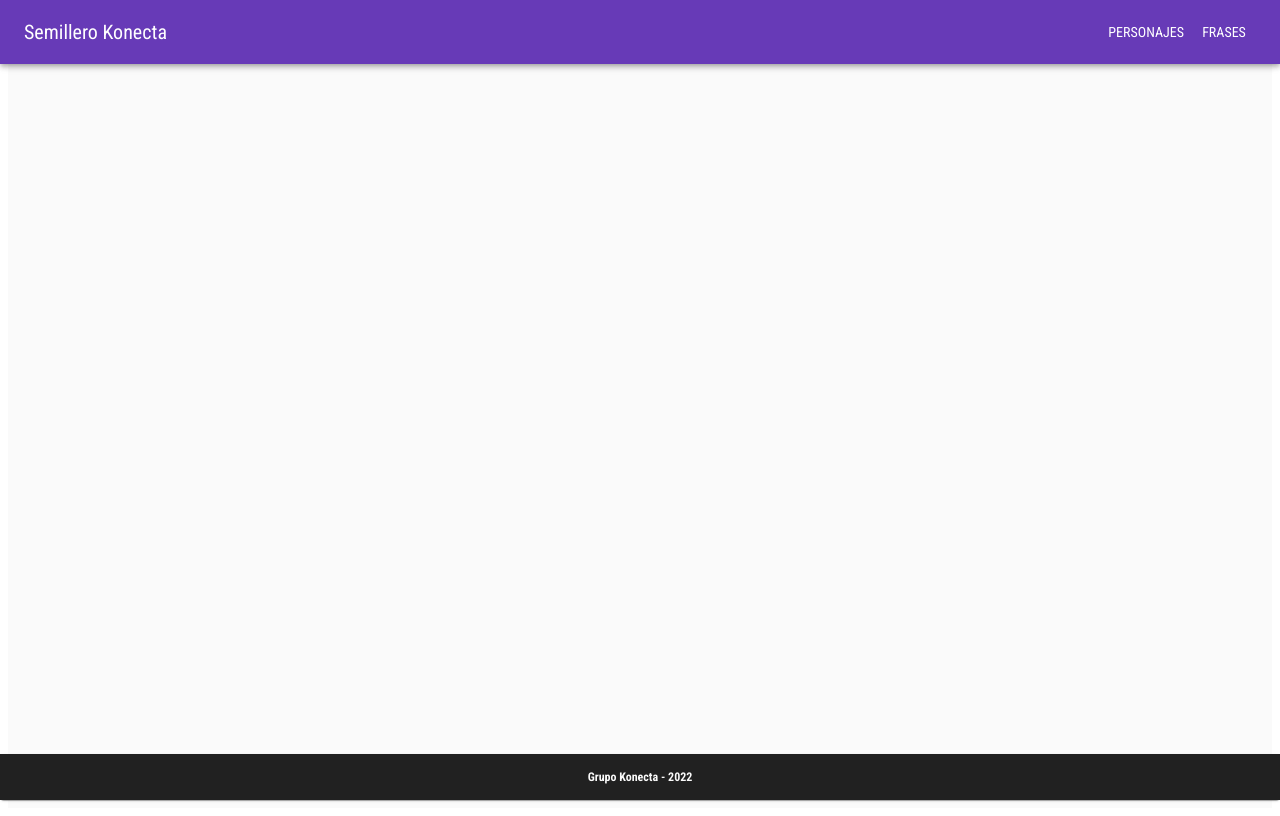
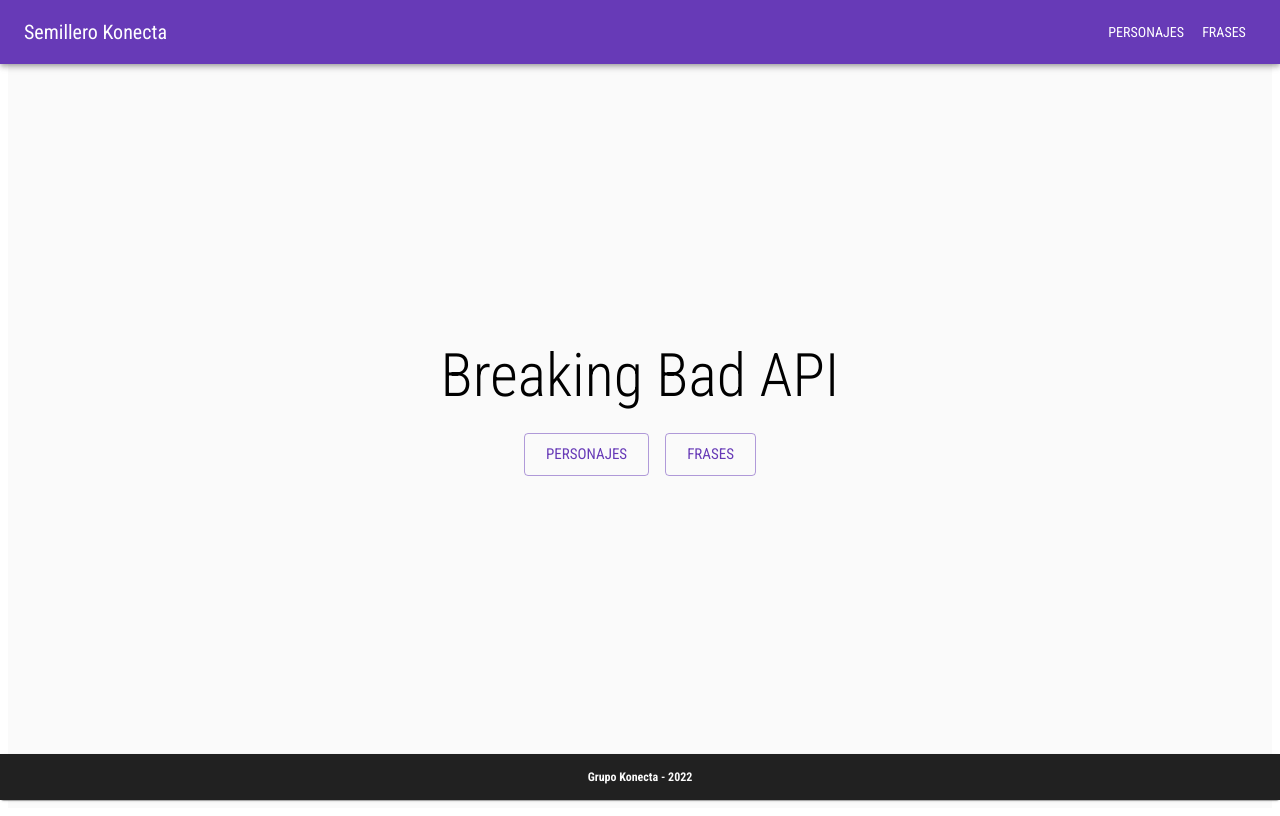
Before and after one commit to ingfabianduran/Semillero_Konecta, a React (Create React App) app: page / in a window 1280 px wide. Built offline with nearby package versions, Linux system fonts and the light colour scheme.

Commit message:
Se agrega el Home y el jsconfig

```diff
--- /dev/null
+++ b/jsconfig.json
@@ -0,0 +1,5 @@
+{
+    "compilerOptions": {
+        "baseUrl": "src"
+    }
+}
--- a/package.json
+++ b/package.json
@@ -2,7 +2,7 @@
   "name": "breakingbad_app",
   "version": "0.1.0",
   "private": true,
-  "homepage": "https://ingfabianduran.github.io/Semillero_Konecta/",
+  "homepage": "https://ingfabianduran.github.io",
   "dependencies": {
     "@emotion/react": "^11.7.1",
     "@emotion/styled": "^11.6.0",
--- a/src/components/Frases/ComentarioFrase.js
+++ b/src/components/Frases/ComentarioFrase.js
@@ -1,6 +1,6 @@
 import { Dialog, Card, CardContent, Stack, TextField, Button, Divider, List, ListItem, ListItemText } from '@mui/material';
 import { useFormik } from 'formik';
-import { validationComentario } from '../../validators/validators';
+import { validationComentario } from 'validators/validators';
 
 function ComentarioFrase({ openDialog, closeDialog, frase, dataForm, submitForm }) {
   const formik = useFormik({
--- a/src/components/Frases/RowTableFrase.js
+++ b/src/components/Frases/RowTableFrase.js
@@ -1,9 +1,9 @@
 import { Fragment, useState, useContext } from 'react';
 import { Table, TableHead, TableRow, TableCell, TableBody, Button, IconButton, Collapse, Rating, } from '@mui/material';
 import { InsertPhoto, KeyboardArrowDown, KeyboardArrowUp, Visibility } from '@mui/icons-material/';
-import { FotoPersonaje } from '../Personajes/FotoPersonaje';
-import { ComentarioFrase } from './ComentarioFrase';
-import { FrasesContext } from '../../context/FrasesContex';
+import { FotoPersonaje } from 'components/Personajes/FotoPersonaje';
+import { ComentarioFrase } from 'components/Frases/ComentarioFrase';
+import { FrasesContext } from 'context/FrasesContex';
 import { toast } from 'react-toastify';
 
 function RowTableFrase({ frase }) {
--- a/src/components/Frases/TableFrase.js
+++ b/src/components/Frases/TableFrase.js
@@ -1,6 +1,6 @@
 import { Grid, TableContainer, Paper, Table, TableHead, TableRow, TableCell, TableBody } from '@mui/material';
-import { RowTableFrase } from './RowTableFrase';
-import { FrasesContext } from '../../context/FrasesContex';
+import { RowTableFrase } from 'components/Frases/RowTableFrase';
+import { FrasesContext } from 'context/FrasesContex';
 import { useContext } from 'react';
 
 function TableFrase() {
--- a/src/components/Layout/Bar.js
+++ b/src/components/Layout/Bar.js
@@ -15,8 +15,9 @@
         <Toolbar>
           <Typography
             variant='h6'
-            component='div'
-            sx={{ flexGrow: 1 }}>
+            component={Link}
+            to='/'
+            sx={{ flexGrow: 1, textDecoration: 'none', color: 'white' }}>
             Semillero Konecta
           </Typography>
           {
--- a/src/components/Personajes/ListPersonaje.js
+++ b/src/components/Personajes/ListPersonaje.js
@@ -1,5 +1,5 @@
 import { Grid, Typography } from '@mui/material';
-import { CardPersonaje } from './CardPersonaje';
+import { CardPersonaje } from 'components/Personajes/CardPersonaje';
 
 function ListPersonaje({ personajes }) {
   return (
--- /dev/null
+++ b/src/pages/Home.js
@@ -0,0 +1,37 @@
+import { Stack, Typography, Button } from '@mui/material';
+import { Link } from 'react-router-dom';
+
+function Home() {
+  return (
+    <Stack
+      direction='column'>
+      <Typography
+        variant='h2'
+        gutterBottom
+        component='div'>
+        Breaking Bad API
+      </Typography>
+      <Stack
+        justifyContent='center'
+        direction='row'
+        spacing={2}>
+        <Button
+          variant='outlined'
+          size='large'
+          component={Link}
+          to='/personajes'>
+          Personajes
+        </Button>
+        <Button
+          variant='outlined'
+          size='large'
+          component={Link}
+          to='/frases'>
+          Frases
+        </Button>
+      </Stack>
+    </Stack>
+  )
+}
+
+export { Home };
--- a/src/routes/Routes.js
+++ b/src/routes/Routes.js
@@ -1,11 +1,13 @@
 import { Routes as ReactRouter, Route } from 'react-router-dom';
 import { Frases } from '../pages/Frases';
 import { Personajes } from '../pages/Personajes';
+import { Home } from '../pages/Home';
 
 function Routes() {
   const routes = [
     { url: '/frases', elemento: <Frases /> },
-    { url: '/personajes', elemento: <Personajes /> }
+    { url: '/personajes', elemento: <Personajes /> },
+    { url: '/', elemento: <Home /> },
   ];
 
   return (
```
Also changed, not shown: src/pages/Frases.js (+4 -4 lines), src/pages/Personajes.js (+5 -5 lines).
